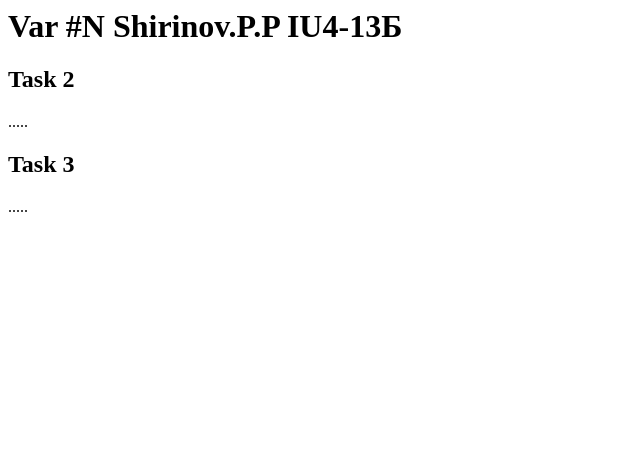
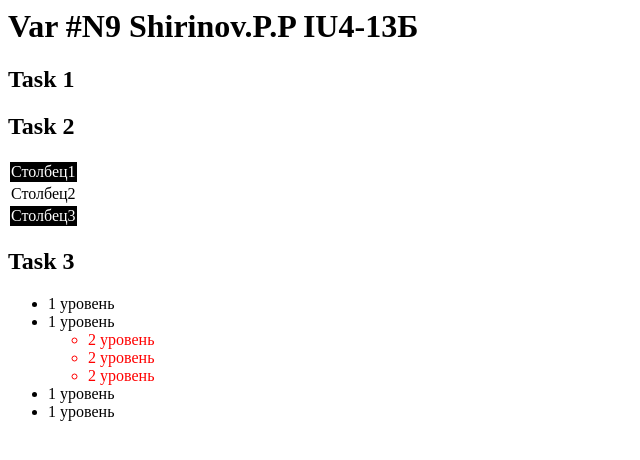
Before and after one commit to 492122/492122.github.io, a plain HTML site: page index.html in a window 1280 px wide. Shown: the whole page, without its empty margins (0-640 px from the left). Drawn offline with Linux system fonts and the light colour scheme.

Commit message:
Update index.html

```diff
--- a/index.html
+++ b/index.html
@@ -1,17 +1,83 @@
 <html>
 <head>
 <style>
+	.one {
+	background-color: red;
+	color: white;
+	fontsize: 10px;
+	}
+	.two {
+	background-color: blue;
+	color: black;
+	fontsize: 20px;
+	}
+	.three {
+	background-color: pink;
+	color: white;
+	fontsize: 30px;
+	}
+	.a1 {
+	border: 5px solid black;
+	background-color: black;
+	color: white;
+	}
+	.a2 {
+	border: 5px solid black;
+	background-color: white;
+	color: black;
+	}
+	.a3 {
+	border: 5px solid black;
+	background-color: black;
+	color: white;
+	}
+	.b2 {
+	color: red;
+	fontsize: 5px;
+	}
+	.b1 {
+	color: black;
+	fontsize: 10px;
+	}
+
+
 </style>
 </head>
 <body>
-<h1>Var #N Shirinov.P.P IU4-13Б</h1>
+<h1>Var #N9 Shirinov.P.P IU4-13Б</h1>
+<div>
+<h2> Task 1 </h2>
+<p class="one"> </p>
+<p class="two"></p>
+<p class="three"></p>
+</div>
 <div>
 <h2> Task 2 </h2>
-<p>.....</p>
+<table>
+<tr class="a1">
+<td>Столбец1</td>
+</tr>
+<tr class="a2">
+<td>Столбец2</td>
+</tr>
+<tr class="a3">
+<td>Столбец3</td>
+</tr>
+</table>
 </div>
 <div>
 <h2>Task 3</h2>
-<p>.....</p>
+<ul class="b1">
+<li> 1 уровень </li>
+<li>  1 уровень  </li>
+<ul class="b2">
+<li>  2 уровень  </li>
+<li>  2 уровень  </li>
+<li>  2 уровень  </li>
+ </ul>
+ <li>  1 уровень  </li>
+ <li>  1 уровень  </li>
+ </ul>
 </div>
 </body>
 </html>
```
